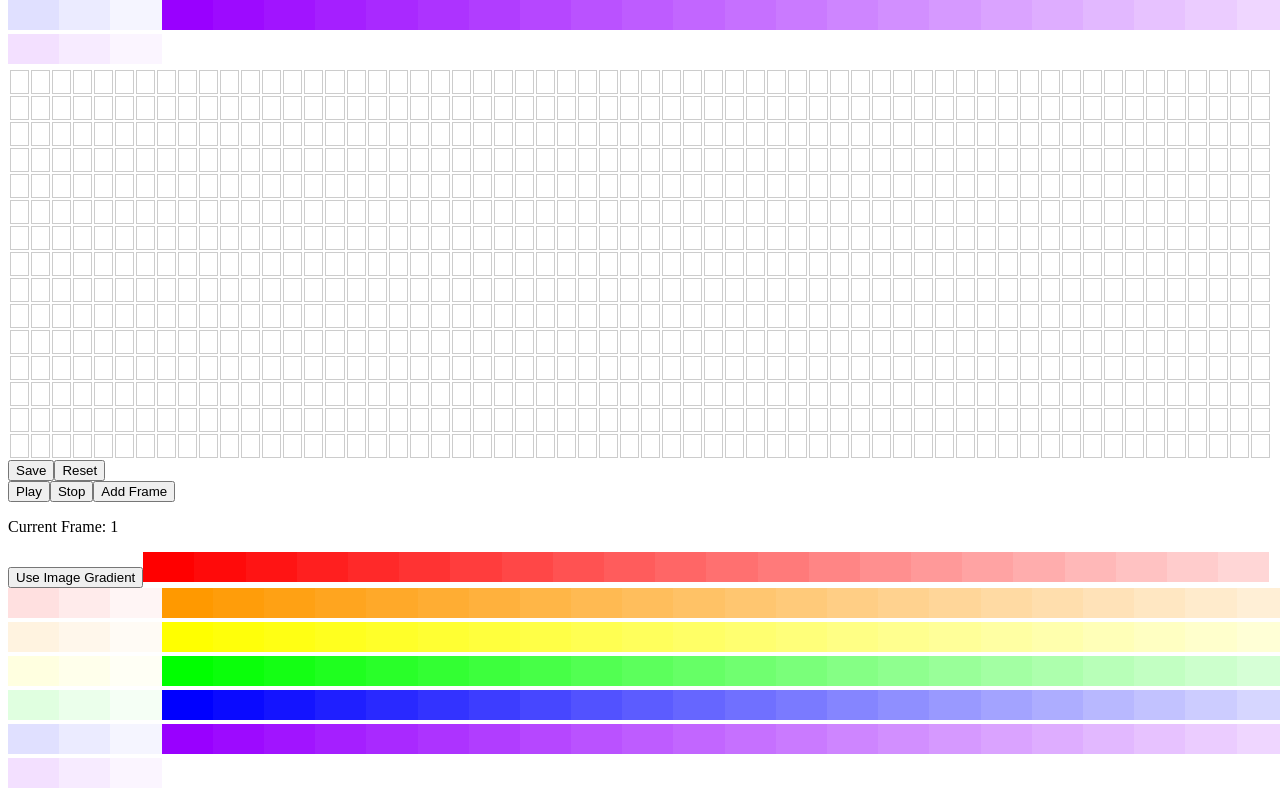
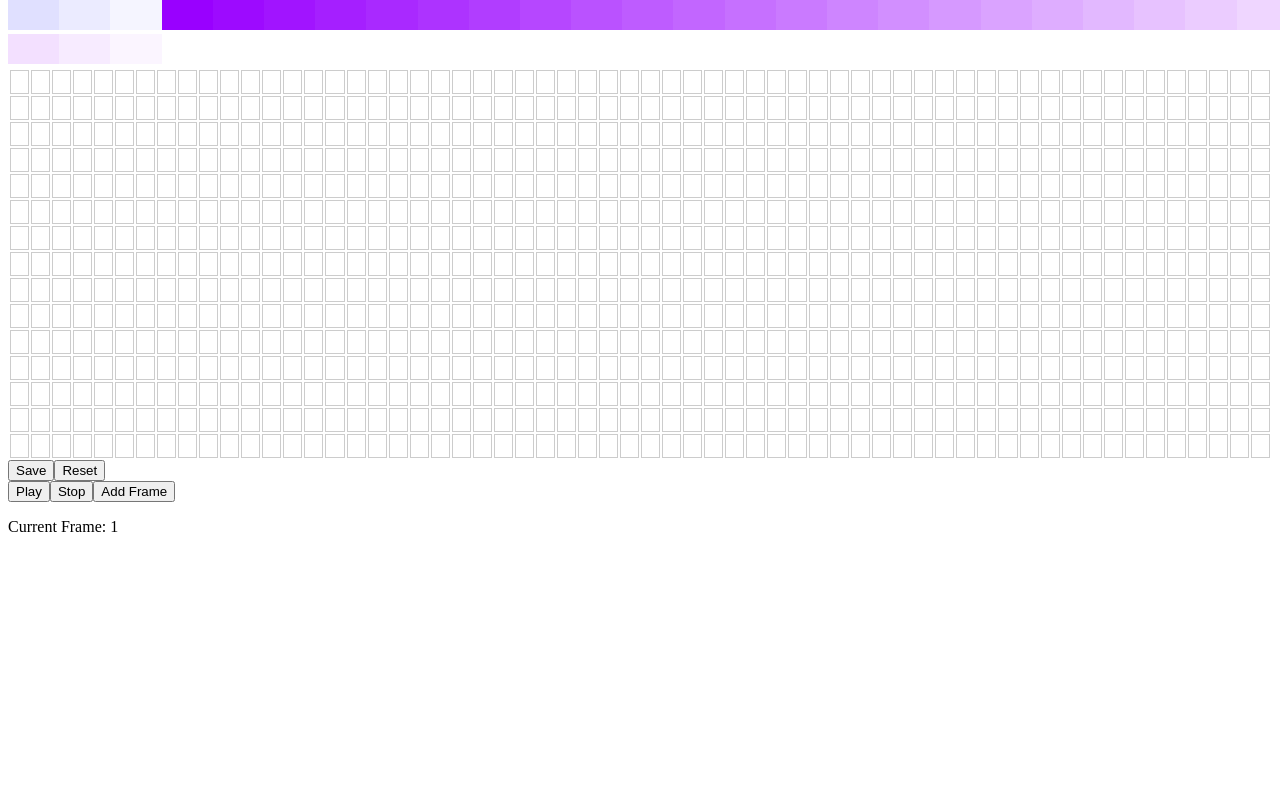
Before and after one commit to sreelakshmisb/PixelPainter, a React (Create React App) app: page / in a window 1280 px wide. Shown: the part 414-1214 px from the top of the page. After the commit the page ends 966 px from the top, so only its background shows below. Built offline with nearby package versions, Linux system fonts and the light colour scheme.

Commit message:
Update App.js
Color palatte bug fixed

```diff
--- a/src/App.js
+++ b/src/App.js
@@ -4,7 +4,6 @@ import Canvas from './components/Canvas';
 import ColorPalette from './components/ColorPalette';
 import DrawingTools from './components/DrawingTools';
 import AnimationPanel from './components/AnimationPanel';
-import Collaboration from './components/ColorPalette';
 import GradientComponent from './components/GradientComponent';
 
 
@@ -35,7 +34,6 @@ const App = () => {
 
 
       <AnimationPanel frames={frames} setFrames={setFrames} currentFrame={currentFrame} setCurrentFrame={setCurrentFrame} />
-      <Collaboration />
     </div>
   );
 };
```
